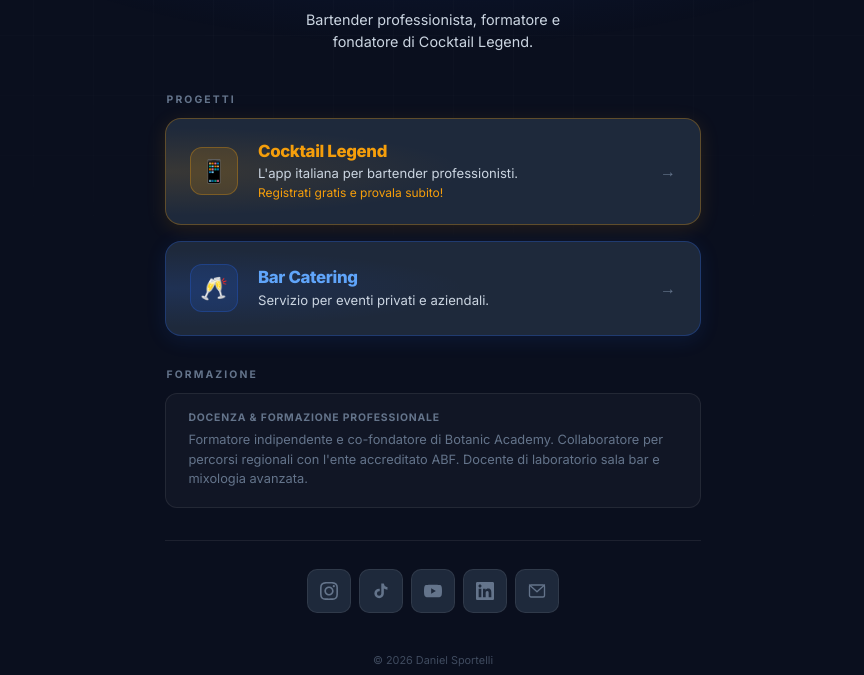
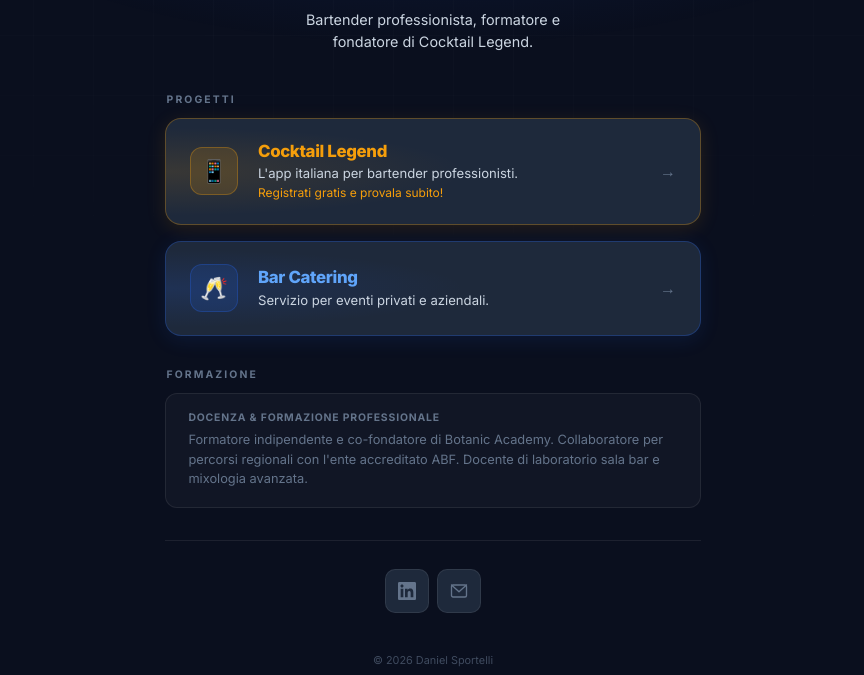
Before and after one commit to danielsportelli/daniel-sportelli, a plain HTML site: page index.html in a window 1280 px wide. Shown: the part 205-880 px from the top of the page, without its empty margins (207-1071 px from the left). Drawn offline with Linux system fonts and the light colour scheme.

Commit message:
Update index.html

```diff
--- a/index.html
+++ b/index.html
@@ -467,21 +467,6 @@
   <!-- SOCIAL -->
   <div class="social-row">
 
-    <!-- Instagram -->
-    <a href="https://instagram.com/chefaticalavitadabarman_" class="social-btn" title="Instagram" draggable="false">
-      <svg viewBox="0 0 24 24"><path d="M12 2.163c3.204 0 3.584.012 4.85.07 3.252.148 4.771 1.691 4.919 4.919.058 1.265.069 1.645.069 4.849 0 3.205-.012 3.584-.069 4.849-.149 3.225-1.664 4.771-4.919 4.919-1.266.058-1.644.07-4.85.07-3.204 0-3.584-.012-4.849-.07-3.26-.149-4.771-1.699-4.919-4.92-.058-1.265-.07-1.644-.07-4.849 0-3.204.013-3.583.07-4.849.149-3.227 1.664-4.771 4.919-4.919 1.266-.057 1.645-.069 4.849-.069zm0-2.163c-3.259 0-3.667.014-4.947.072-4.358.2-6.78 2.618-6.98 6.98-.059 1.281-.073 1.689-.073 4.948 0 3.259.014 3.668.072 4.948.2 4.358 2.618 6.78 6.98 6.98 1.281.058 1.689.072 4.948.072 3.259 0 3.668-.014 4.948-.072 4.354-.2 6.782-2.618 6.979-6.98.059-1.28.073-1.689.073-4.948 0-3.259-.014-3.667-.072-4.947-.196-4.354-2.617-6.78-6.979-6.98-1.281-.059-1.69-.073-4.949-.073zm0 5.838c-3.403 0-6.162 2.759-6.162 6.162s2.759 6.163 6.162 6.163 6.162-2.759 6.162-6.163c0-3.403-2.759-6.162-6.162-6.162zm0 10.162c-2.209 0-4-1.79-4-4 0-2.209 1.791-4 4-4s4 1.791 4 4c0 2.21-1.791 4-4 4zm6.406-11.845c-.796 0-1.441.645-1.441 1.44s.645 1.44 1.441 1.44c.795 0 1.439-.645 1.439-1.44s-.644-1.44-1.439-1.44z"/></svg>
-    </a>
-
-    <!-- TikTok -->
-    <a href="https://tiktok.com/@chefaticalavitadabarman_" class="social-btn" title="TikTok" draggable="false">
-      <svg viewBox="0 0 24 24"><path d="M19.59 6.69a4.83 4.83 0 01-3.77-4.25V2h-3.45v13.67a2.89 2.89 0 01-2.88 2.5 2.89 2.89 0 01-2.89-2.89 2.89 2.89 0 012.89-2.89c.28 0 .54.04.79.1V9.01a6.33 6.33 0 00-.79-.05 6.34 6.34 0 00-6.34 6.34 6.34 6.34 0 006.34 6.34 6.34 6.34 0 006.33-6.34V8.69a8.19 8.19 0 004.79 1.54V6.78a4.85 4.85 0 01-1.02-.09z"/></svg>
-    </a>
-
-    <!-- YouTube -->
-    <a href="https://youtube.com/@chefaticalavitadabarman" class="social-btn" title="YouTube" draggable="false">
-      <svg viewBox="0 0 24 24"><path d="M23.498 6.186a3.016 3.016 0 00-2.122-2.136C19.505 3.545 12 3.545 12 3.545s-7.505 0-9.377.505A3.017 3.017 0 00.502 6.186C0 8.07 0 12 0 12s0 3.93.502 5.814a3.016 3.016 0 002.122 2.136c1.871.505 9.376.505 9.376.505s7.505 0 9.377-.505a3.015 3.015 0 002.122-2.136C24 15.93 24 12 24 12s0-3.93-.502-5.814zM9.545 15.568V8.432L15.818 12l-6.273 3.568z"/></svg>
-    </a>
-
     <!-- LinkedIn -->
     <a href="https://linkedin.com/in/daniel-sportelli" class="social-btn" title="LinkedIn" draggable="false">
       <svg viewBox="0 0 24 24"><path d="M20.447 20.452h-3.554v-5.569c0-1.328-.027-3.037-1.852-3.037-1.853 0-2.136 1.445-2.136 2.939v5.667H9.351V9h3.414v1.561h.046c.477-.9 1.637-1.85 3.37-1.85 3.601 0 4.267 2.37 4.267 5.455v6.286zM5.337 7.433c-1.144 0-2.063-.926-2.063-2.065 0-1.138.92-2.063 2.063-2.063 1.14 0 2.064.925 2.064 2.063 0 1.139-.925 2.065-2.064 2.065zm1.782 13.019H3.555V9h3.564v11.452zM22.225 0H1.771C.792 0 0 .774 0 1.729v20.542C0 23.227.792 24 1.771 24h20.451C23.2 24 24 23.227 24 22.271V1.729C24 .774 23.2 0 22.222 0h.003z"/></svg>
```
